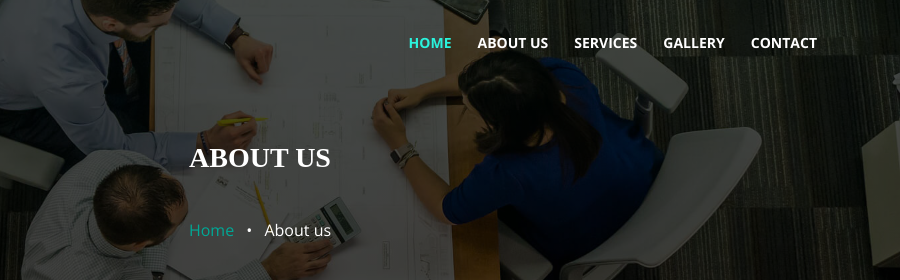
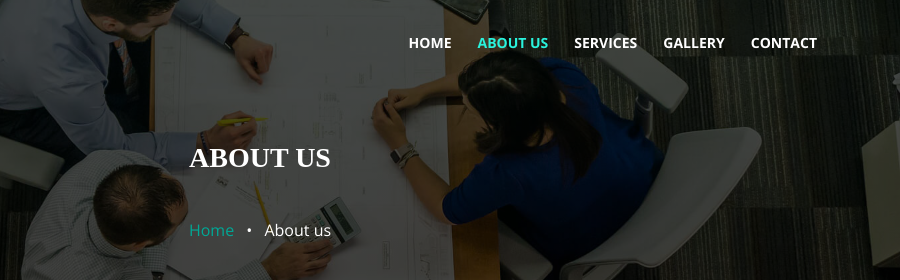
Before and after one commit to casta4hosting/casta, a plain HTML site: page about.html in a window 1280 px wide. Shown: the top 280 px of the page, 380-1280 px from the left. Drawn offline with nearby package versions, Linux system fonts and the light colour scheme; files whose address does not match are found by name.

Commit message:
Update about.html

```diff
--- a/about.html
+++ b/about.html
@@ -166,8 +166,8 @@ min-height: 600px;
 
      <nav id="nav-menu-container">
         <ul class="nav-menu">
-          <li class="menu-active"><a  href="index.html">Home</a></li>
-          <li><a  href="about.html">About Us</a></li>
+          <li><a  href="index.html">Home</a></li>
+          <li class="menu-active"><a  href="about.html">About Us</a></li>
           <li><a  href="#services">Services</a></li>
 		  <li><a  href="gallery.html">Gallery</a></li>
 		  <li><a  href="#footer">Contact</a></li>
```
